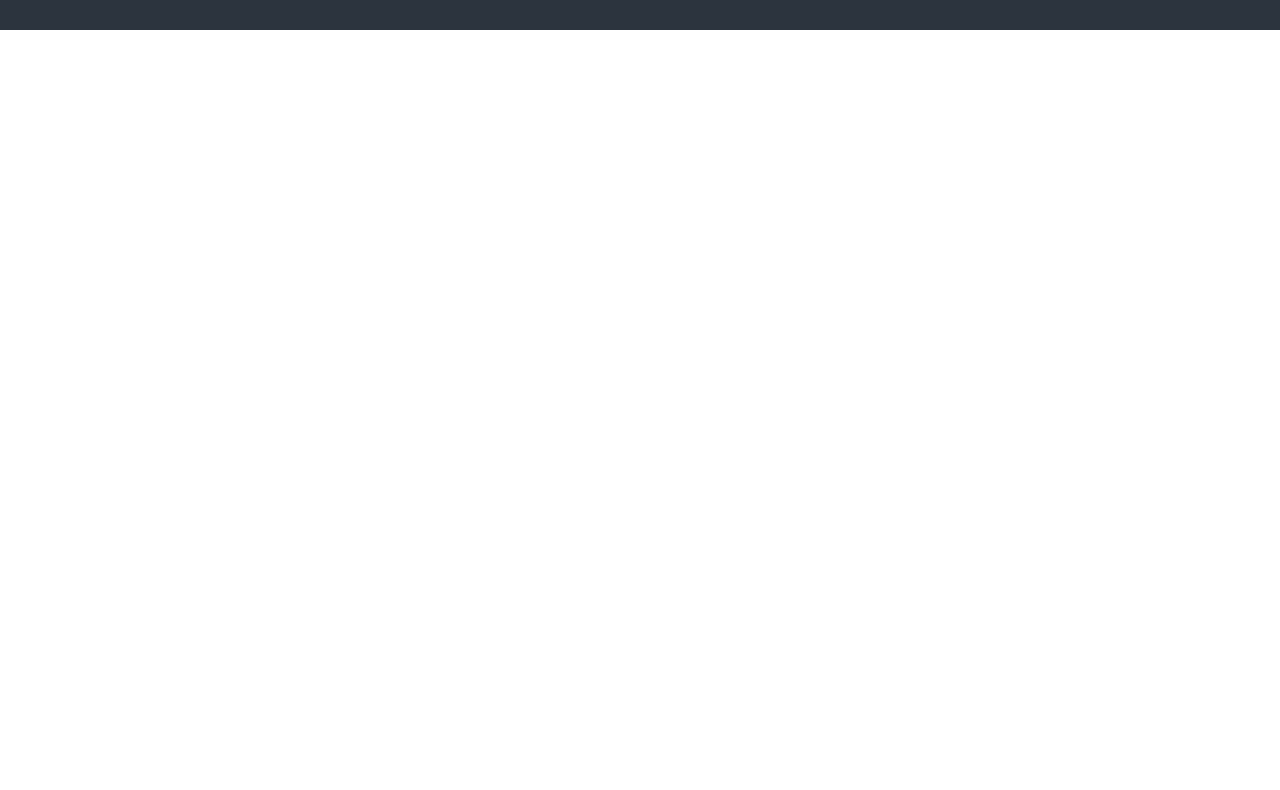
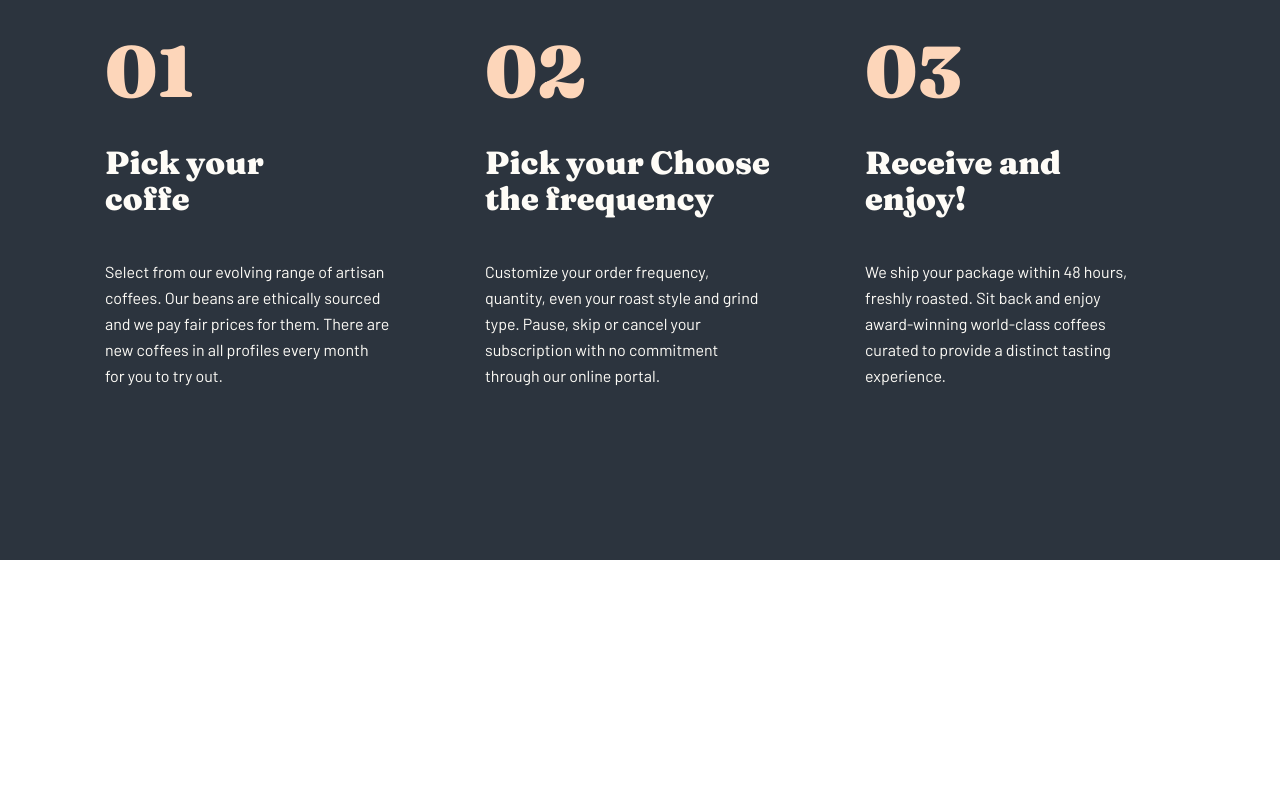
Before and after one commit to otabekabdusalomov/coffee, a plain HTML site: page create.html in a window 1280 px wide. Shown: the part 847-1637 px from the top of the page. Before the commit the page ends 965 px from the top, so only its background shows below. Drawn offline with Linux system fonts and the light colour scheme.

Commit message:
create-plan section

```diff
--- a/create.html
+++ b/create.html
@@ -45,6 +45,37 @@
                 <p class="hero-create-desc">Build a subscription plan that best fits your needs. We offer an assortment of the best artisan coffees from around the globe delivered fresh to your door.</p>
 
             </div>
+
+             <!-- PLAN SECTION -->
+        <section class="plan">
+            <div class="container plan-container create-plan-container">
+               <div class="create-box">
+                <img src="./image/plan-about logo.svg" alt="plan img" width="791" height="31">
+
+                <ul class="plan-list">
+                    <li class="plan-item">
+                        <b class="plan-number">01</b>
+                        <h3 class="plan-item-heading create-heading">Pick your <br>coffe</h3>
+                        <p class="plan-tittle create-desc">Select from our evolving range of artisan coffees. Our beans are ethically sourced and we pay fair prices for them. There are new coffees in all profiles every month for you to try out.</p>
+                    </li>
+
+                    <li class="plan-item">
+                        <b class="plan-number">02</b>
+                        <h3 class="plan-item-heading create-heading">Pick your Choose the frequency</h3>
+                        <p class="plan-tittle create-desc">Customize your order frequency, quantity, even your roast style and grind type. Pause, skip or cancel your subscription with no commitment through our online portal.</p>
+                    </li>
+
+                    <li class="plan-item">
+                        <b class="plan-number">03</b>
+                        <h3 class="plan-item-heading create-heading">Receive and enjoy!</h3>
+                        <p class="plan-tittle create-desc">We ship your package within 48 hours, freshly roasted. Sit back and enjoy award-winning world-class coffees curated to provide a distinct tasting experience.</p>
+                    </li>
+                </ul>
+               </div>
+
+
+            </div>
+        </section>
         </section>
 
     </main>
--- a/css/main.css
+++ b/css/main.css
@@ -560,3 +560,16 @@
     mix-blend-mode: normal;
     opacity: 0.8;
 }
+
+.create-plan-container{
+    background-color: #2C343E;
+}
+.create-box{
+    padding: 91px 85px;
+}
+.create-heading{
+    color: #FEFCF7;
+}
+.create-desc{
+    color: #FEFCF7;
+}
```
Also changed, not shown: image/plan-about logo.svg (added).
